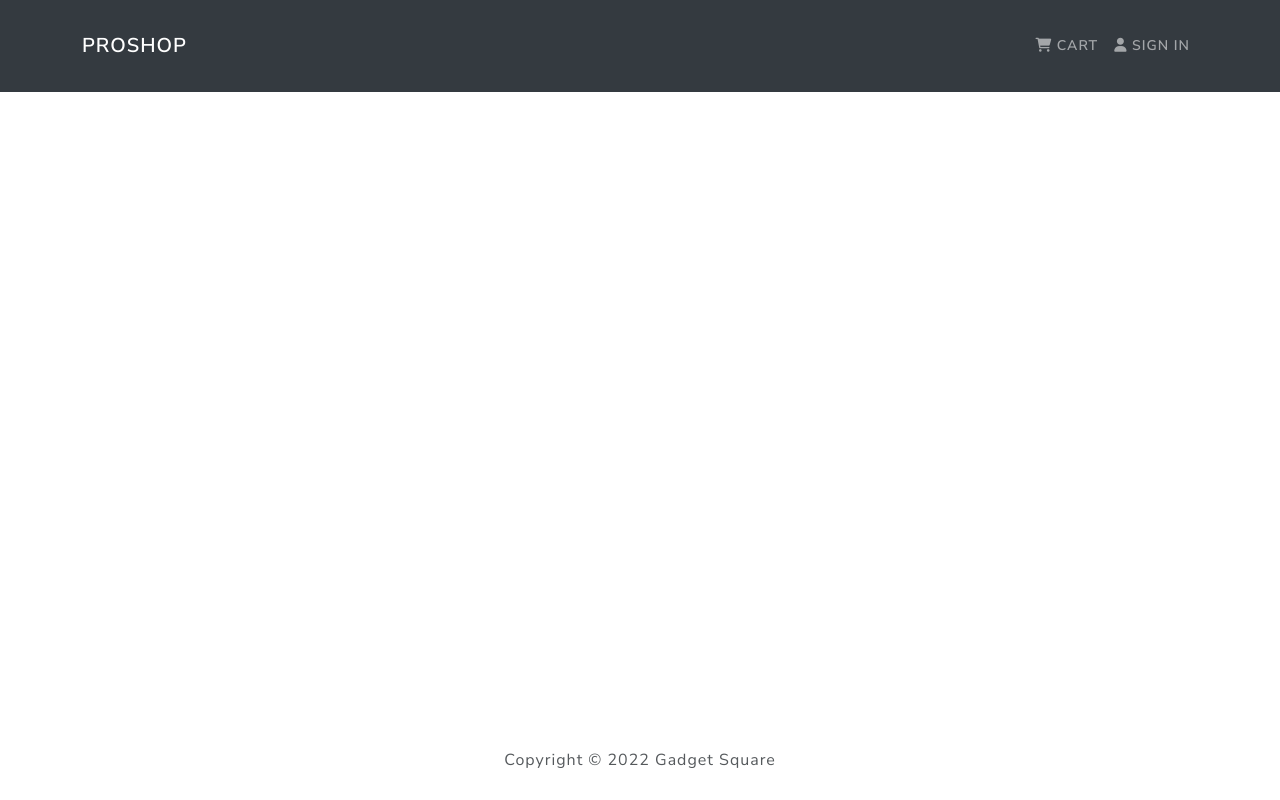
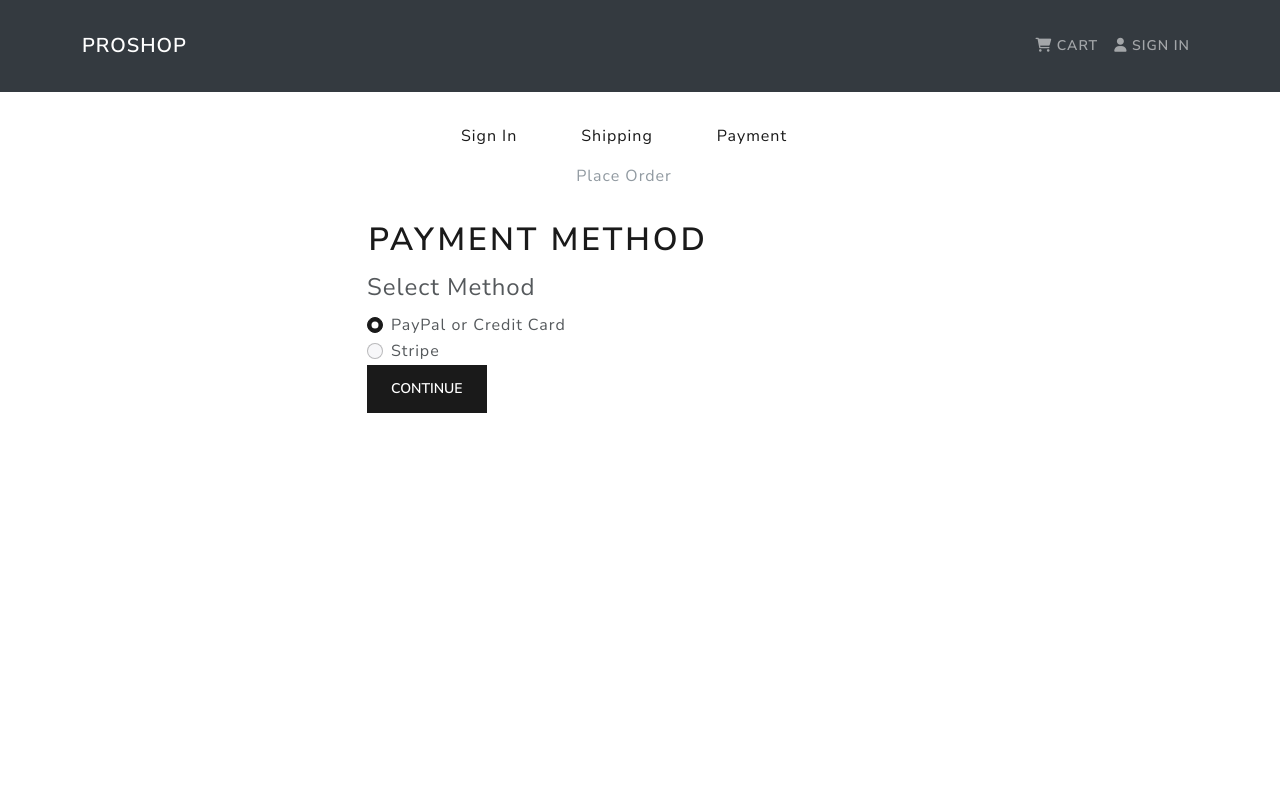
Before and after one commit to mabuhanifa/mern-redux-01, a React (Create React App) app: page /payment in a window 1280 px wide. Shown: the top 800 px of the page. Built offline with nearby package versions, Linux system fonts and the light colour scheme.

Commit message:
payment route done

```diff
--- a/src/App.js
+++ b/src/App.js
@@ -4,6 +4,7 @@
 import CartScreen from "./screens/CartScreen";
 import HomeScreen from "./screens/HomeScreen";
 import LoginScreen from "./screens/LoginScreen";
+import PaymentScreen from "./screens/PaymentScreen";
 import ProductScreen from "./screens/ProductScreen";
 import ProfileScreen from "./screens/ProfileScreen";
 import RegisterScreen from "./screens/RegisterScreen";
@@ -22,6 +23,7 @@
         <Route path="/register" element={<RegisterScreen />} />
         <Route path="/profile" element={<ProfileScreen />} />
         <Route path="/shipping" element={<ShippingScreen />} />
+        <Route path="/payment" element={<PaymentScreen />} />
       </Routes>
 
       <main className="py-3"></main>
--- a/src/actions/cartActions.js
+++ b/src/actions/cartActions.js
@@ -1,5 +1,5 @@
 import axios from "axios";
-import { CARD_ADD_ITEM, CARD_REMOVE_ITEM, CARD_SAVE_SHIPPING_ADDRESS } from "../constants/cartConstants";
+import { CARD_ADD_ITEM, CARD_REMOVE_ITEM, CARD_SAVE_PAYMENT_METHOD, CARD_SAVE_SHIPPING_ADDRESS } from "../constants/cartConstants";
 
 export const addToCart = (id, qty) => async (dispatch, getState) => {
   const { data } = await axios.get(`http://localhost:5000/api/products/${id}`);
@@ -33,3 +33,11 @@
     });
     localStorage.setItem("shippingAddress", JSON.stringify(data));
   };
+
+  export const savePaymentMethod = (data) => (dispatch) => {
+    dispatch({
+      type: CARD_SAVE_PAYMENT_METHOD,
+      payload: data,
+    });
+    localStorage.setItem("paymentMethod", JSON.stringify(data));
+  };
--- a/src/constants/cartConstants.js
+++ b/src/constants/cartConstants.js
@@ -1,3 +1,4 @@
 export const CARD_ADD_ITEM = "CARD_ADD_ITEM";
 export const CARD_REMOVE_ITEM = "CARD_REMOVE_ITEM";
 export const CARD_SAVE_SHIPPING_ADDRESS = "CARD_SAVE_SHIPPING_ADDRESS";
+export const CARD_SAVE_PAYMENT_METHOD = "CARD_SAVE_PAYMENT_METHOD";
--- a/src/reducers/cartReducer.js
+++ b/src/reducers/cartReducer.js
@@ -1,6 +1,7 @@
 import {
   CARD_ADD_ITEM,
   CARD_REMOVE_ITEM,
+  CARD_SAVE_PAYMENT_METHOD,
   CARD_SAVE_SHIPPING_ADDRESS
 } from "../constants/cartConstants";
 
@@ -38,6 +39,11 @@
         ...state,
         shippingAddress: action.payload,
       };
+      case CARD_SAVE_PAYMENT_METHOD:
+      return {
+        ...state,
+        paymentMethod: action.payload,
+      };
     default:
       return state;
   }
--- a/src/screens/PaymentScreen.js
+++ b/src/screens/PaymentScreen.js
@@ -1,10 +1,61 @@
+import { useState } from "react";
+import { Button, Col, Form } from "react-bootstrap";
+import { useDispatch, useSelector } from "react-redux";
+import { useNavigate } from "react-router-dom";
+import { savePaymentMethod } from "../actions/cartActions";
+import CheckoutSteps from "../components/CheckoutSteps";
+import FormContainer from "../components/FormContainer";
 
 const PaymentScreen = () => {
-    return (
-        <div>
+  const navigate = useNavigate();
+  const dispatch = useDispatch();
+  const cart = useSelector((state) => state.cart);
+  const { shippingAddress } = cart;
 
-        </div>
-    );
+  if (!shippingAddress) {
+    navigate("/shipping");
+  }
+  const [paymentMethod, setPaymentMethod] = useState("Paypal");
+
+  const submitHandler = (e) => {
+    e.preventDefault();
+    dispatch(savePaymentMethod({ paymentMethod }));
+    navigate("/placeorder");
+  };
+  return (
+    <FormContainer>
+    <CheckoutSteps step1 step2 step3 />
+    <h1>Payment Method</h1>
+    <Form onSubmit={submitHandler}>
+      <Form.Group>
+        <Form.Label as='legend'>Select Method</Form.Label>
+        <Col>
+          <Form.Check
+            type='radio'
+            label='PayPal or Credit Card'
+            id='PayPal'
+            name='paymentMethod'
+            value='PayPal'
+            checked
+            onChange={(e) => setPaymentMethod(e.target.value)}
+          ></Form.Check>
+          <Form.Check
+            type='radio'
+            label='Stripe'
+            id='Stripe'
+            name='paymentMethod'
+            value='Stripe'
+            onChange={(e) => setPaymentMethod(e.target.value)}
+          ></Form.Check>
+        </Col>
+      </Form.Group>
+
+      <Button type='submit' variant='primary'>
+        Continue
+      </Button>
+    </Form>
+  </FormContainer>
+  );
 };
 
 export default PaymentScreen;
```
